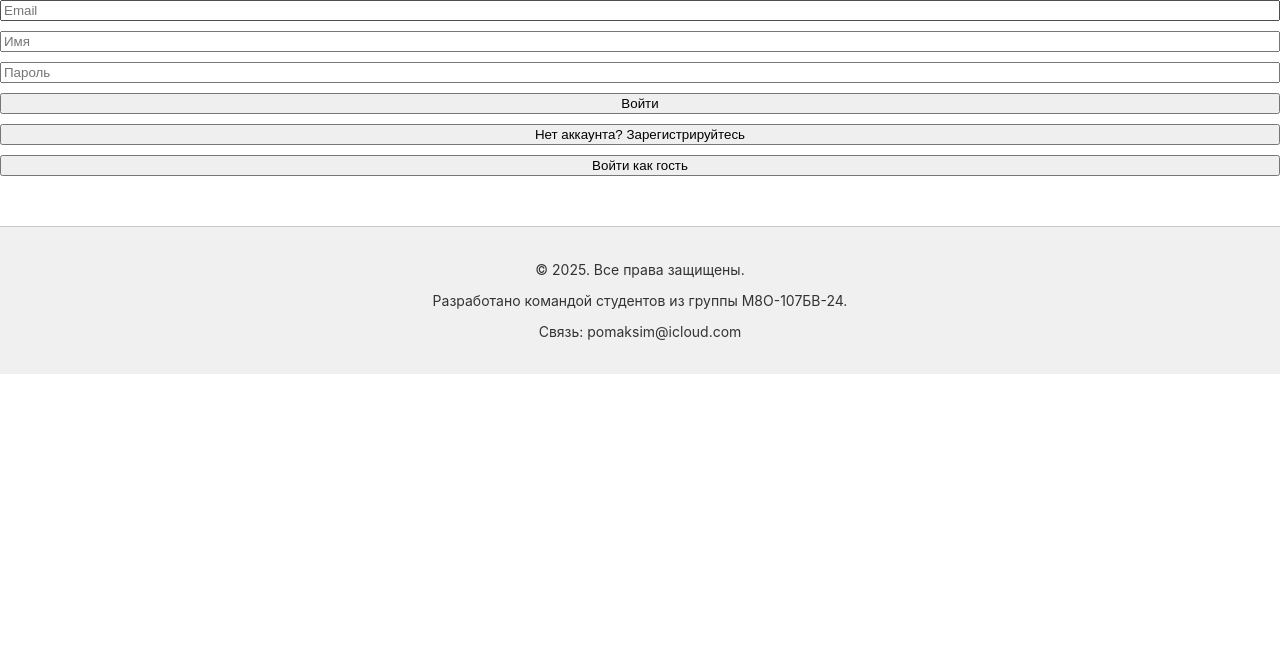
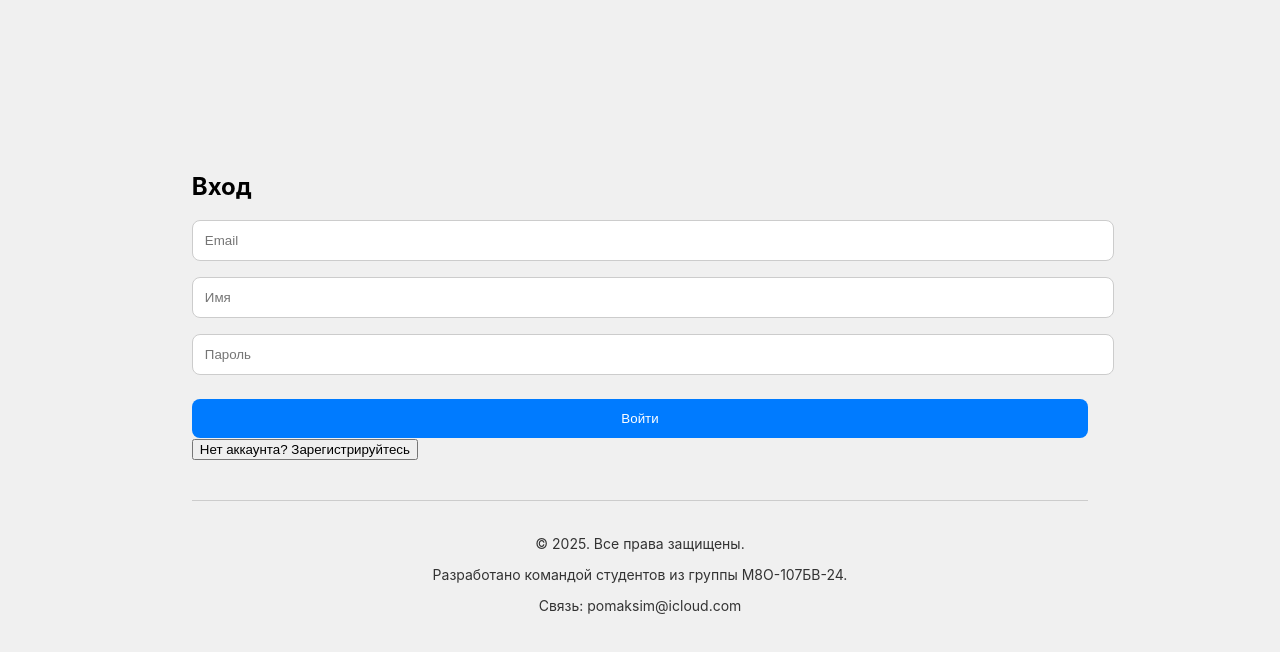
Before and after one commit to Mysski0m/RZD-tickets-frontend, a React (Create React App) app: page / in a window 1280 px wide. Shown: the top 652 px of the page. Built offline with nearby package versions, Linux system fonts and the light colour scheme; no server answers.

Commit message:
Change in login/register window design

```diff
--- a/src/components/LoginForm.js
+++ b/src/components/LoginForm.js
@@ -1,6 +1,7 @@
 import React, { useState } from 'react';
 import { register, login } from '../api/auth.js';
 import Footer from './Footer.js';
+import styles from './LoginForm.module.css';
 
 const AuthForm = ({ onAuth }) => {
   const [isRegister, setIsRegister] = useState(false);
@@ -33,17 +34,52 @@ const AuthForm = ({ onAuth }) => {
   };
 
   return (
-    <form onSubmit={handleSubmit} style={{ display: 'flex', flexDirection: 'column', gap: 10 }}>
-      <input name="email" placeholder="Email" value={form.email} onChange={handleChange} required />
-      <input name="name" placeholder="Имя" value={form.name} onChange={handleChange} required />
-      <input name="password" type="password" placeholder="Пароль" value={form.password} onChange={handleChange} required />
-      <button type="submit">{isRegister ? 'Зарегистрироваться' : 'Войти'}</button>
-      <button type="button" onClick={() => setIsRegister(!isRegister)}>
-        {isRegister ? 'Уже есть аккаунт? Войти' : 'Нет аккаунта? Зарегистрируйтесь'}
-      </button>
-      <button type="button" onClick={handleGuest}>Войти как гость</button>
-      <Footer />
-    </form>
+    <div className={styles.container}>
+      <form onSubmit={handleSubmit} className={styles.form}>
+        <h2 className={styles.title}>
+          {isRegister ? 'Регистрация' : 'Вход'}
+        </h2>
+        <input
+          name="email"
+          placeholder="Email"
+          value={form.email}
+          onChange={handleChange}
+          required
+          className={styles.input}
+        />
+        <input
+          name="name"
+          placeholder="Имя"
+          value={form.name}
+          onChange={handleChange}
+          required
+          className={styles.input}
+        />
+        <input
+          name="password"
+          type="password"
+          placeholder="Пароль"
+          value={form.password}
+          onChange={handleChange}
+          required
+          className={styles.input}
+        />
+        <button type="submit" className={styles.button}>
+          {isRegister ? 'Зарегистрироваться' : 'Войти'}
+        </button>
+        <button
+          type="button"
+          onClick={() => setIsRegister(!isRegister)}
+          className={styles.toggleButton}
+        >
+          {isRegister ? 'Уже есть аккаунт? Войти' : 'Нет аккаунта? Зарегистрируйтесь'}
+        </button>
+        {/* <button type="button" onClick={handleGuest} className={styles.guestButton}> */}
+          {/* Войти как гость */}
+        {/* </button> */}
+        <Footer />
+      </form>
+    </div>
   );
 };
 
--- /dev/null
+++ b/src/components/LoginForm.module.css
@@ -0,0 +1,35 @@
+.container {
+  display: flex;
+  justify-content: center;
+  align-items: center;
+  height: 100vh;
+  background: #f0f0f0;
+}
+
+.box {
+  background: white;
+  padding: 2rem;
+  border-radius: 1rem;
+  box-shadow: 0 0 10px rgba(0, 0, 0, 0.1);
+  width: 100%;
+  max-width: 400px;
+}
+
+.input {
+  width: 100%;
+  margin-bottom: 1rem;
+  padding: 0.75rem;
+  border: 1px solid #ccc;
+  border-radius: 0.5rem;
+}
+
+.button {
+  width: 100%;
+  padding: 0.75rem;
+  margin-top: 0.5rem;
+  border: none;
+  border-radius: 0.5rem;
+  background-color: #007bff;
+  color: white;
+  cursor: pointer;
+}
```
